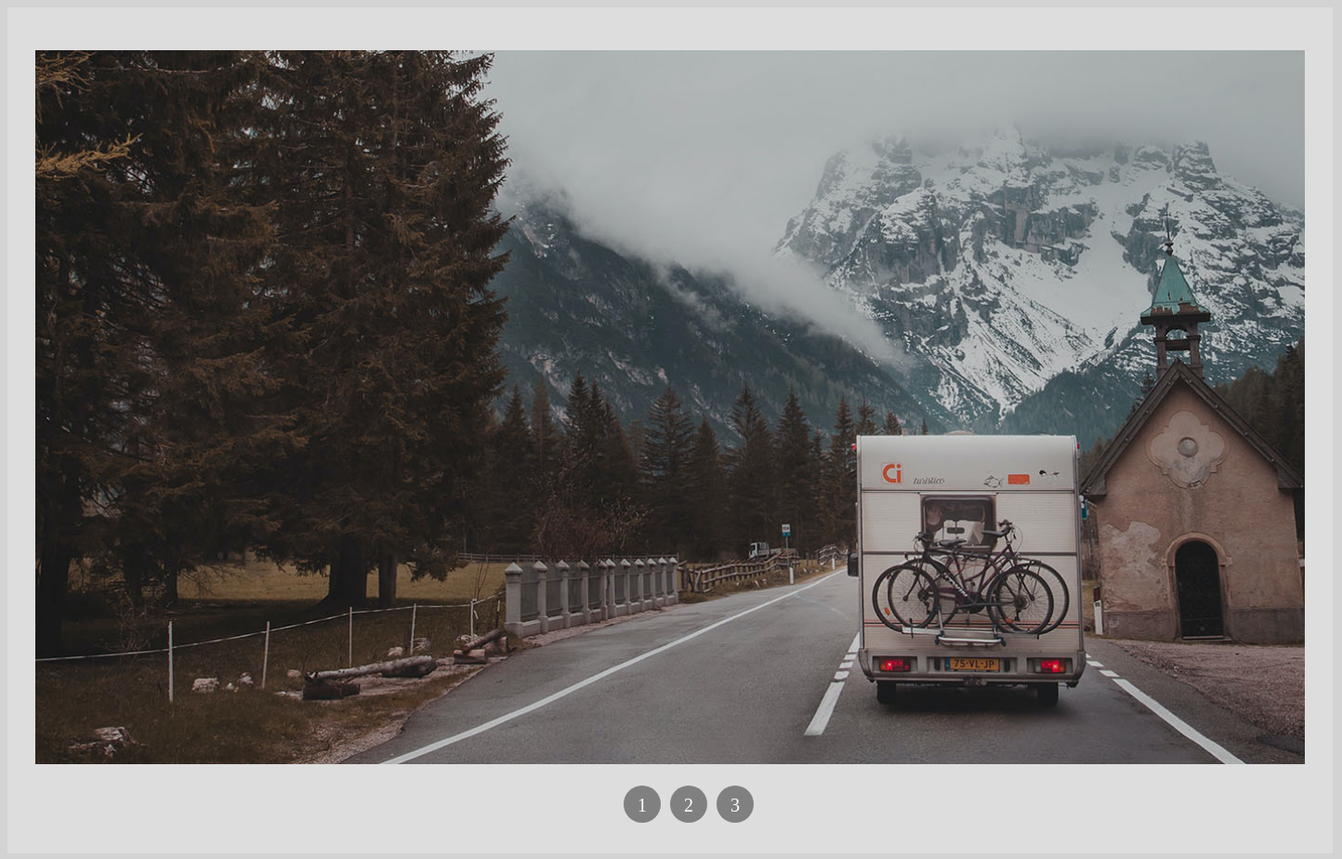
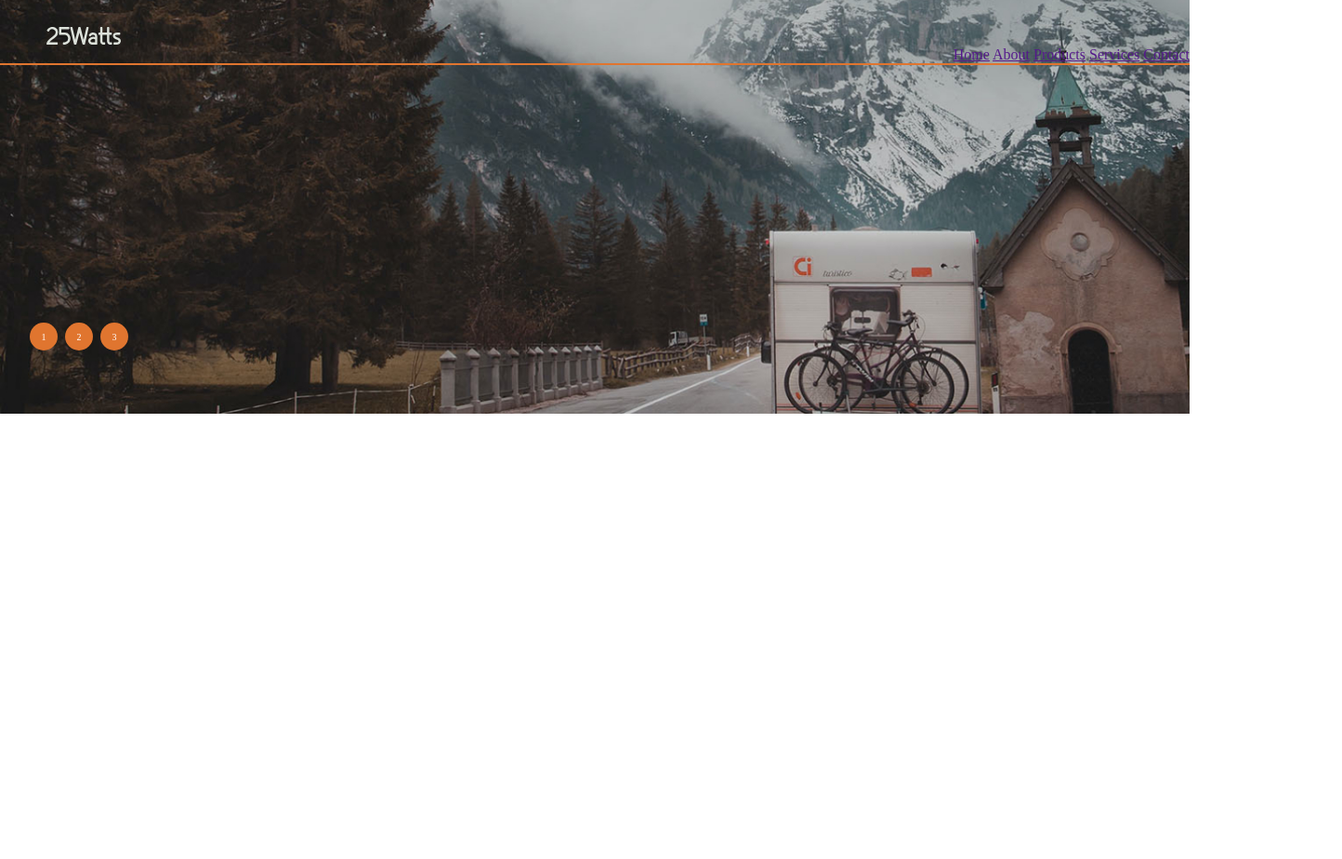
Before and after one commit to juandipascuale/pin, a website: page index.html in a window 1280 px wide. Shown: the top 924 px of the page at 93% size, 1444 px wide, since content can reach past the window. Drawn offline with Linux system fonts and the light colour scheme.

Commit message:
se agrego logo y menu de cabecera en un estio nuevo

```diff
--- a/index.html
+++ b/index.html
@@ -4,9 +4,27 @@
   <meta charset="UTF-8">
   <meta name="viewport" content="width=device-width, initial-scale=1.0">
   <title>Slider</title>
+  <link rel="stylesheet" href="css\style.css">
   <link rel="stylesheet" href="css\slider.css">
 </head>
 <body>
+  <header class="header">
+    <div class="modulo">
+      <div class="modulo__logo">
+        <img class="modulo__img" src="imagenes\footer-logo.svg" alt="logo-25-watts">
+      </div>
+      <nav class="modulo__nav">
+        <ul class="modulo__ul">
+          <li class="modulo__li">
+            <a href="" class="modulo__a">Home</a>
+            <a href="" class="modulo__a">About</a>
+            <a href="" class="modulo__a">Products</a>
+            <a href="" class="modulo__a">Services</a>
+            <a href="" class="modulo__a">Contact</a>
+          </li>
+        </ul>
+      </nav>
+    </div>
 
     <div class="container">
       <ul class="container__slider">
@@ -32,6 +50,7 @@
         </li>
       </ul>
     </div>
+  </header>
 
 </body>
 </html>
--- a/sass/slider.scss
+++ b/sass/slider.scss
@@ -1,12 +1,9 @@
-body{
-    background-color: lightgray;
-}
 .container{
-    margin: auto;
-    background-color: rgb(222, 221, 221);
-    width: 1366px;
-    height: 850px;
-    padding: 30px;
+    position: absolute;
+    margin-top: -25px;
+    background-color: #FFFFFF;
+    width: 100%;
+    height: 450px;
 }
 ul li{
     margin: 0;
@@ -17,21 +14,21 @@ ul li{
 .container__slider{
     position: relative;
     width: inherit;
-    height: 768px;
+    height: 450px;
 }
 .container__slider li{
     position: absolute;
     left: 0;
     top: 0;
     opacity: 0;
-    width: 1366px;
-    height: 768px;
+    width: 100%;
+    height: 450px;
     background-color: white;
     transition: opacity .5s;
 }
 .container__slider li img{
-    width: 1366px;
-    height: 768px;
+    width: 100%;
+    height: 450px;
     object-fit: cover;
 }
 .container__slider li:first-child{
@@ -43,8 +40,10 @@ ul li{
 }
 
 .menu{
-    text-align: center;
-    margin: 20px;
+    position: relative;
+    text-align: left;
+    margin-top: -100px;
+    padding-left: 30px;
 }
 .menu__li{
     display: inline-block;
@@ -54,12 +53,12 @@ ul li{
     display: inline-block;
     color: white;
     text-decoration: none;
-    background-color: grey;
+    background-color: #E0752F;
     padding: 10px;
-    margin: 3px;
-    width: 20px;
-    height: 20px;
-    font-size: 20px;
+    margin: 2px;
+    width: 10px;
+    height: 10px;
+    font-size: 10px;
     border-radius: 100%;
 
 }
--- /dev/null
+++ b/sass/style.scss
@@ -0,0 +1,27 @@
+*{
+    margin: 0;
+    padding: 0;
+}
+body{
+    width: 100%;
+    height: 3840px;
+    background-color: #FFFFFF;
+}
+.modulo{
+    display: flex;
+    justify-content: space-between;
+    align-items: center;
+    position: relative;
+    z-index: 1;
+    top: 50px;
+    border-bottom: 2px solid #E0752F;
+}
+.modulo__logo{
+    margin-left: 50px;
+}
+.modulo__img{
+    max-width: 80px;
+    position: absolute;
+    margin-top: -30px;
+
+}
```
Also changed, not shown: css/menu.css (deleted), css/slider.css, css/style.css (added), sass/menu.scss (deleted), 3 other files.
